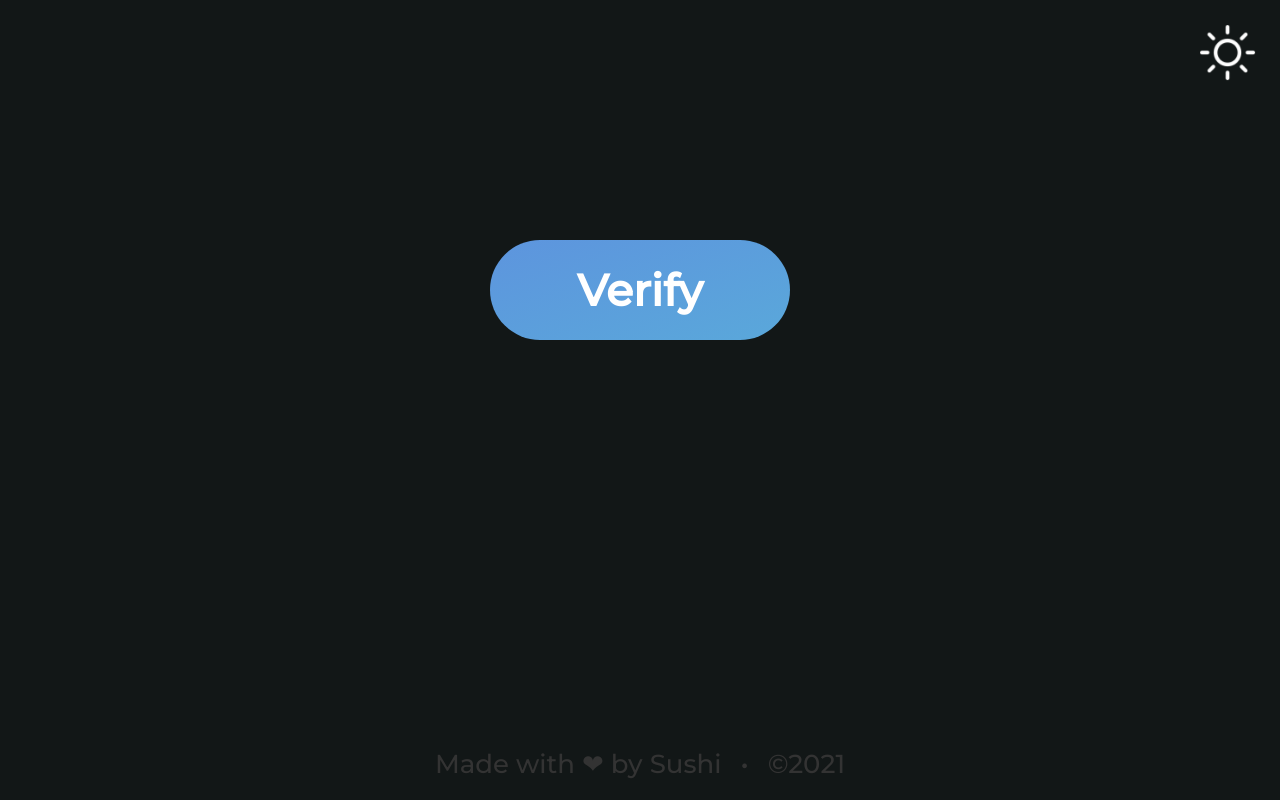
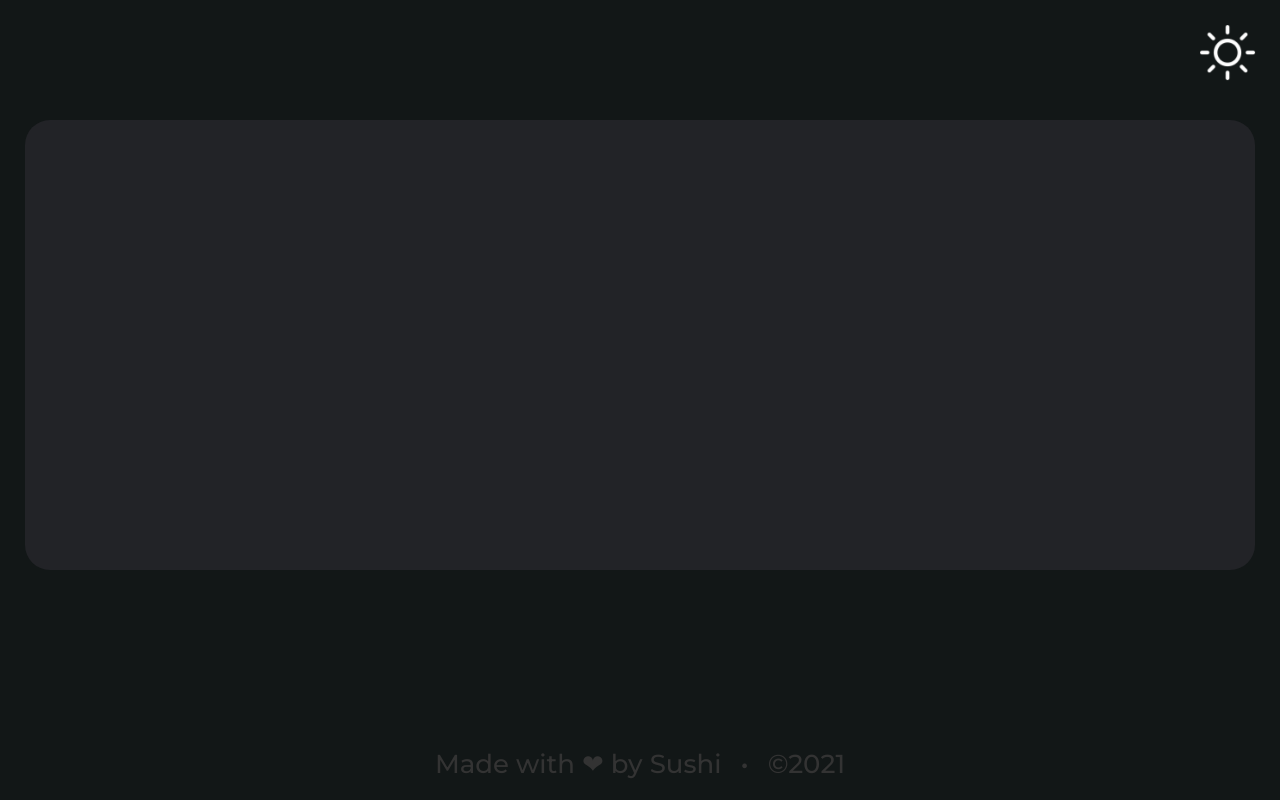
Before and after one commit to SushiJackal/sushibotsite, a Vue app: page / in a window 1280 px wide. Both pictures are taken after a click on the button "Verify". Built offline with nearby package versions, Linux system fonts and the light colour scheme.

Commit message:
Got started w/ card template. TO-DO: @media stuff

```diff
--- a/src/App.vue
+++ b/src/App.vue
@@ -3,11 +3,11 @@
     <Theme @toggleTheme="updateTheme($event)"/>
 
     <transition name="fade">
-      <Begin key="ONE" v-show="showBegin" @begin="showBegin = false" v-bind:beginTheme="beginTheme"/>
+      <Begin v-show="showBegin" @begin="showBegin = false" v-bind:theme="theme"/>
     </transition>
 
     <transition name="fade">
-      <Begin key="TWO" v-show="!showBegin"/>
+      <Card v-show="!showBegin" v-bind:cardStyles="cardStyles"/>
     </transition>
 
     <div class="copyright">
@@ -19,29 +19,40 @@
 <script>
 import Begin from './components/Begin.vue'
 import Theme from './components/Theme.vue'
+import Card from './components/Card.vue'
 
 export default {
   name: 'App',
   components: {
     Theme,
-    Begin
+    Begin,
+    Card
   },
   data () {
     return {
       color: '#121717',
-      beginTheme: '#e6fffc',
-      showBegin: true
+      theme: '#fff',
+      showBegin: true,
+      cardStyles: {
+        backgroundColor: '#222327'
+      }
     }
   },
   methods: {
     updateTheme(light) {
       if(light) {
-        this.color = '#e6fffc'
-        this.beginTheme = '#333'
+        this.color = '#fff'
+        this.theme = '#333'
+        this.cardStyles = {
+          backgroundColor: '#dbecea'
+        }
       }
       else {
         this.color = '#121717'
-        this.beginTheme = '#e6fffc'
+        this.theme = '#fff'
+        this.cardStyles = {
+          backgroundColor: '#222327'
+        }
       }
     }
   }
--- a/src/components/Begin.vue
+++ b/src/components/Begin.vue
@@ -1,7 +1,7 @@
 <template>
   <div class="Begin">
     <button @click="displayMaintenance">{{ btntext }}</button>
-    <!-- <span v-bind:style="{color: beginTheme}" v-show="showError">UNDER CONSTRUCTION</span> -->
+    <!-- <span v-bind:style="{color: theme}" v-show="showError">UNDER CONSTRUCTION</span> -->
   </div>
 </template>
 
@@ -21,7 +21,7 @@ export default {
       this.$emit('begin')
     }
   },
-  props: ['beginTheme']
+  props: ['theme']
 }
 </script>
 
--- /dev/null
+++ b/src/components/Card.vue
@@ -0,0 +1,50 @@
+<template>
+  <div class="Card">
+    <div v-bind:style="{backgroundColor: cardStyles.backgroundColor}" class="inner">
+
+    </div>
+
+  </div>
+</template>
+
+<script>
+export default {
+  name: 'Card',
+  data() {
+    return {
+
+    }
+  },
+  methods: {
+
+  },
+  props: ['cardStyles']
+}
+</script>
+
+<style>
+@import url('https://fonts.googleapis.com/css2?family=Montserrat:wght@200&display=swap');
+
+.Card {
+  position: fixed;
+  width:100vw;
+  height: 100vh;
+  display: grid;
+  grid-template-columns: 25px auto 25px;
+  grid-template-rows: 15% 450px auto;
+}
+
+.inner {
+  justify-self: center;
+  align-self: center;
+  grid-row: 2;
+  grid-column: 2;
+  width: 100%;
+  height: 100%;
+  background-color: #222327;
+  border: 0;
+  border-radius: 25px;
+  transition: background-color .35s;
+}
+
+</style>
```
